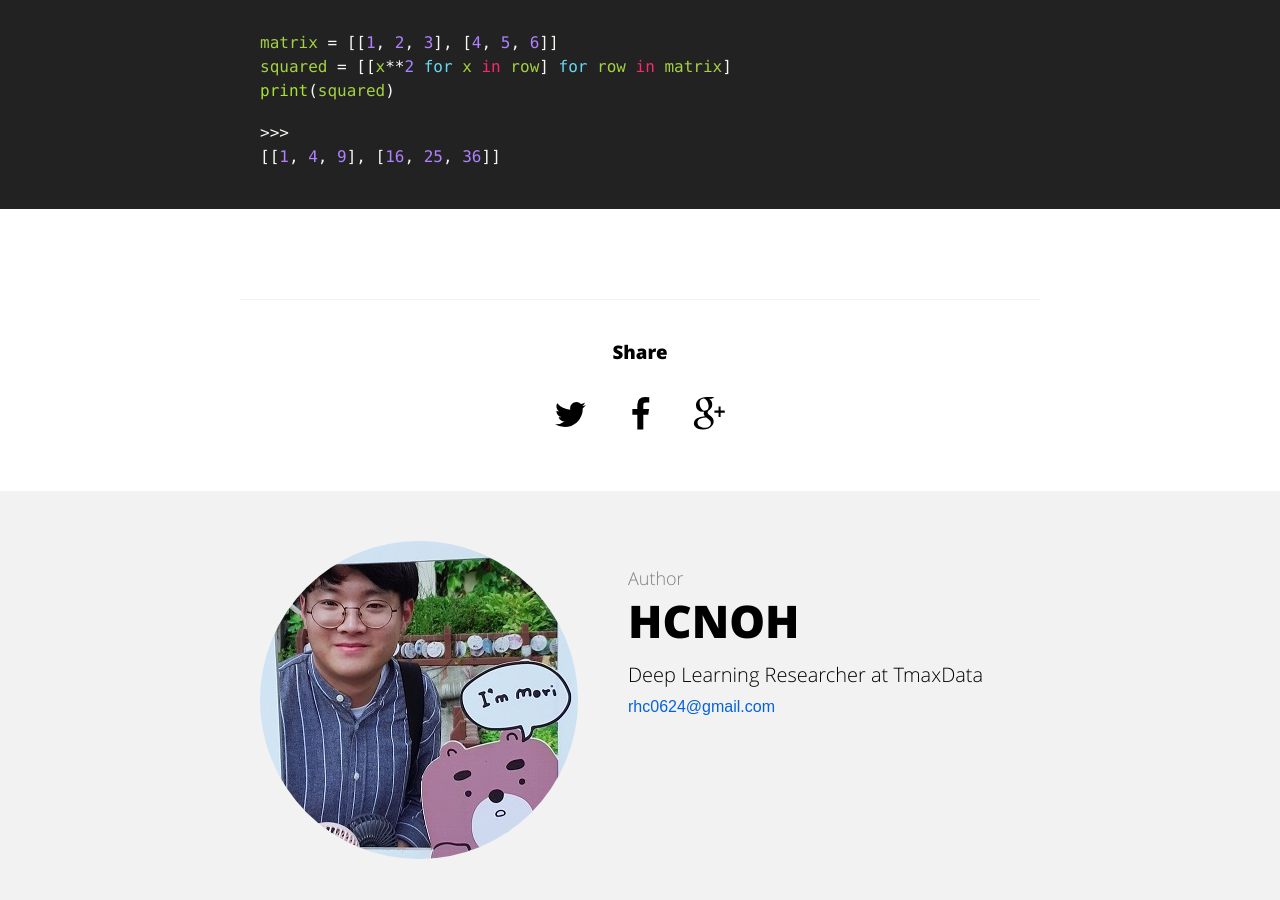
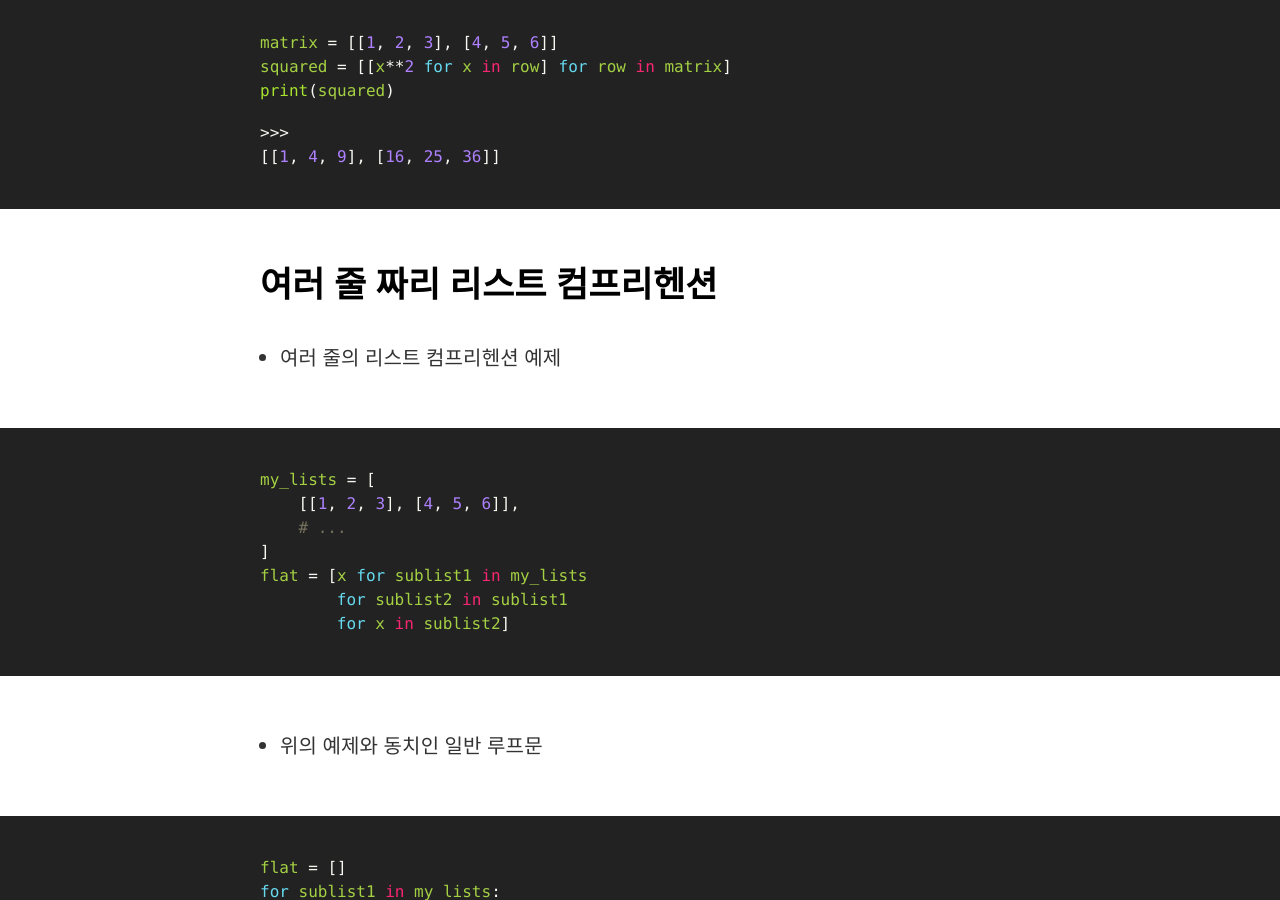
Before and after one commit to hcnoh/blog-prev, a Jekyll site: the page built from _posts/2018-09-16-effective-python-way08.md, in a window 1280 px wide and 900 px high, scrolled down 1476 px. Built offline with Jekyll 4.4.1, drawn with Linux system fonts in a browser that asks for light colours; comment, search, counter and statistics services are not loaded; some of the changed text lies outside the part shown.

Commit message:
Update 2018-09-16-effective-python-way08.md

```diff
--- a/_posts/2018-09-16-effective-python-way08.md
+++ b/_posts/2018-09-16-effective-python-way08.md
@@ -30,3 +30,22 @@ print(squared)
 >>>
 [[1, 4, 9], [16, 25, 36]]
 {% endhighlight %}
+
+## 여러 줄 짜리 리스트 컴프리헨션
+- 여러 줄의 리스트 컴프리헨션 예제
+{% highlight python %}
+my_lists = [
+    [[1, 2, 3], [4, 5, 6]],
+    # ...
+]
+flat = [x for sublist1 in my_lists
+        for sublist2 in sublist1
+        for x in sublist2]
+{% endhighlight %}
+- 위의 예제와 동치인 일반 루프문
+{% highlight python %}
+flat = []
+for sublist1 in my_lists:
+    for sublist2 in sublist1:
+        flat.extend(sublist2)
+{% endhighlight %}
```
